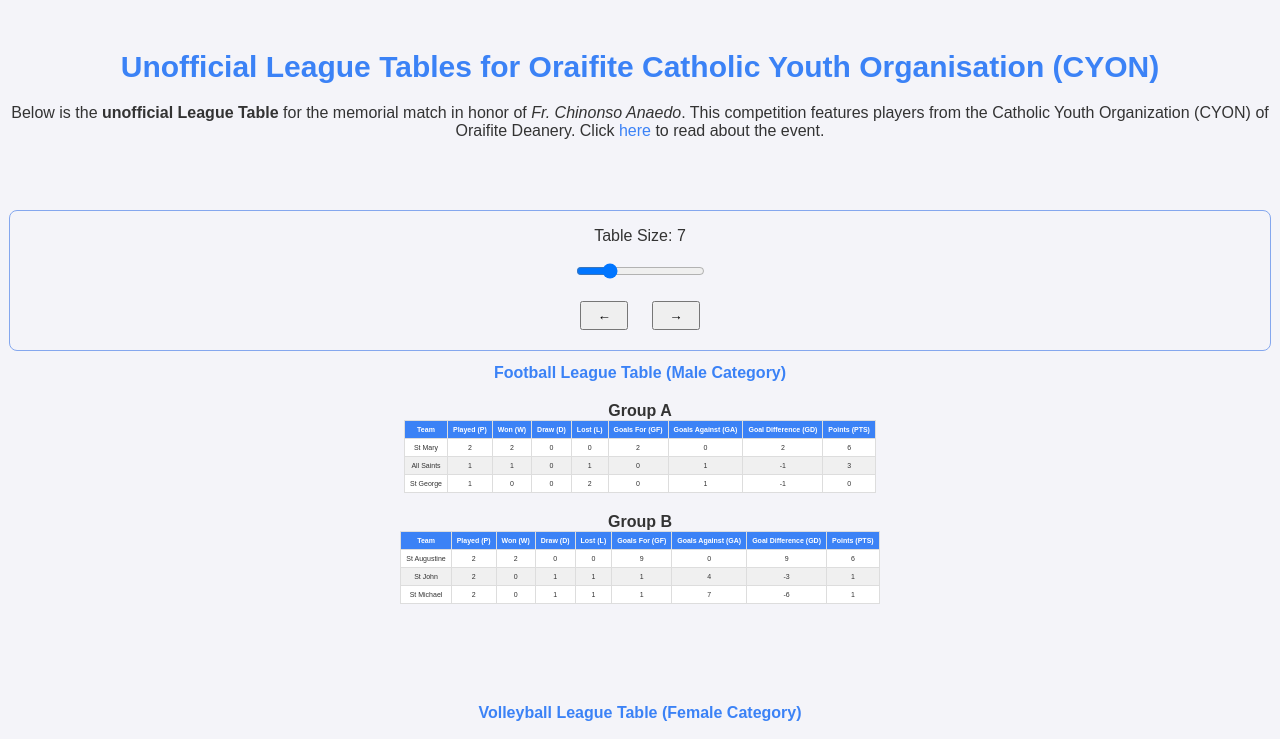
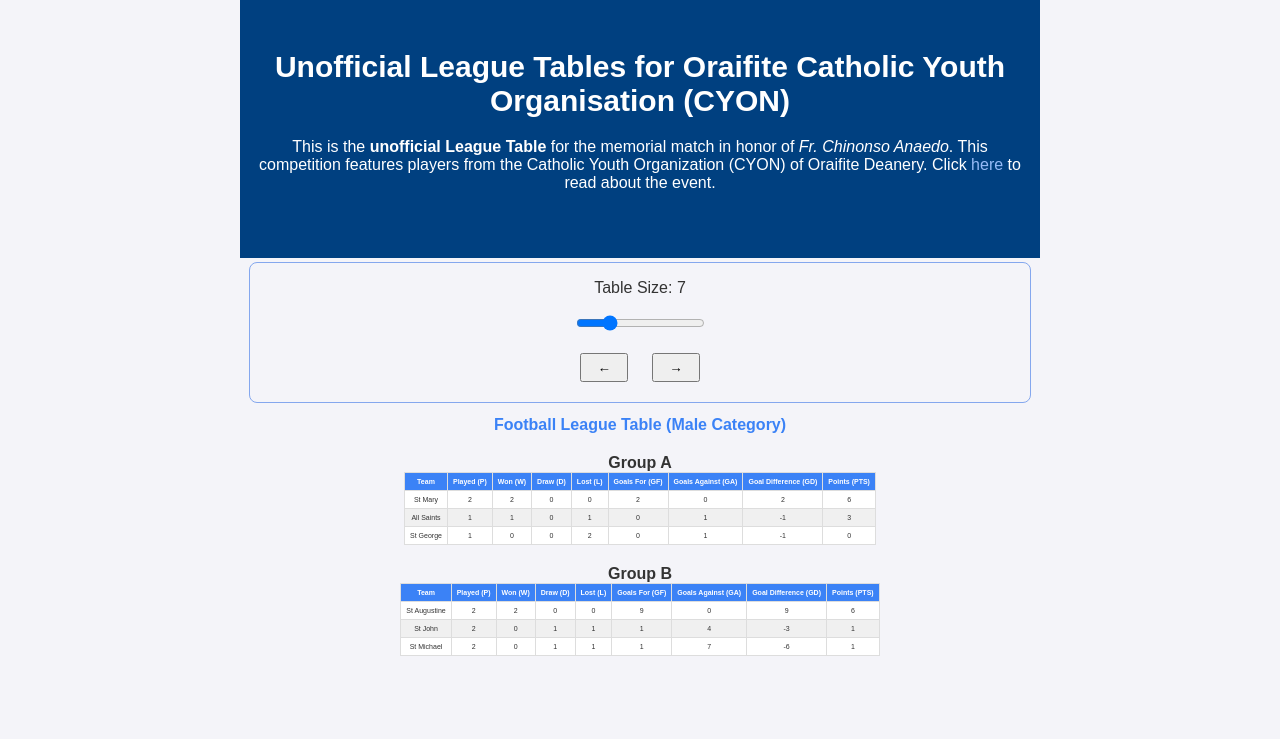
Before and after one commit to Chuksjohnleo/chuksjohnleo.github.io, a website: page events/memorial-match-league-table.html in a window 1280 px wide. Shown: the top 739 px of the page. Drawn offline with Linux system fonts and the light colour scheme.

Commit message:
Some redesign in events

```diff
--- a/events/memorial-match-league-table.html
+++ b/events/memorial-match-league-table.html
@@ -39,7 +39,14 @@
         background-color: #f4f4f9;
         color: #333;
         overflow-x: hidden;
-        margin: 0;
+        margin: 0 auto;
+        max-width: 800px;
+      }
+      header {
+        text-align: center;
+        background-color: #004080;
+        color: #fff;
+        padding: 2.5rem 1rem;
       }
       .container {
         padding: 4px;
@@ -60,9 +67,6 @@
       a {
         text-decoration: none;
         color: inherit;
-      }
-      .ref-link {
-        color: #3b82f6;
       }
       table {
         margin: 0 auto;
@@ -115,9 +119,13 @@
       .intro h1 {
         font-size: 30px;
         font-weight: 900;
+        color: #fff;
       }
       .description {
         text-align: center;
+      }
+      .ref-link {
+        color: #96bbf7;
       }
       .group-caption {
         text-align: center;
@@ -135,22 +143,22 @@
     </style>
   </head>
   <body>
-    <div class="intro">
+    <header class="intro">
       <h1>
         Unofficial League Tables for Oraifite Catholic Youth Organisation (CYON)
       </h1>
       <p class="description">
-        Below is the <strong>unofficial League Table</strong> for the memorial
+        This is the <strong>unofficial League Table</strong> for the memorial
         match in honor of <em>Fr. Chinonso Anaedo</em>. This competition
         features players from the Catholic Youth Organization (CYON) of Oraifite
         Deanery. Click
         <a class="ref-link" href="memorial-match.html">here</a> to read about
         the event.
       </p>
-    </div>
+    </header>
 
     <!-- Football Table -->
-    <div class="container">
+    <main class="container">
       <div class="font-size-setting">
         <p>Table Size: <span id="table-font-size-indicator">7</span></p>
         <input id="table-font-size" value="7" max="30" type="range" />
@@ -236,7 +244,7 @@
           <!-- Volleyball Data will be populated here -->
         </tbody>
       </table>
-    </div>
+    </main>
     <hr />
     <div>
       <h3 class="notes-h3">Notes:</h3>
```
Also changed, not shown: events/memorial-match.html (+2 -1 lines).
